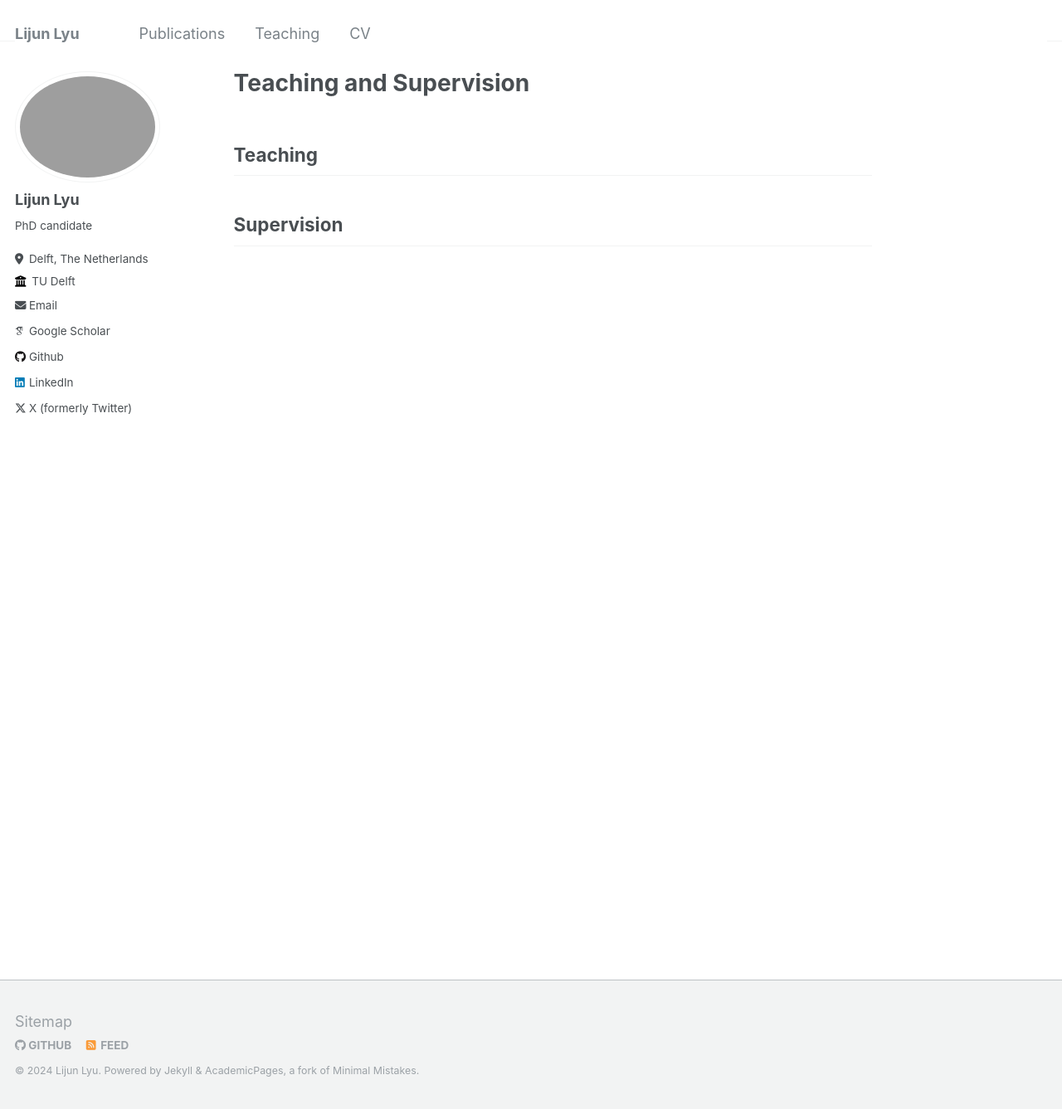
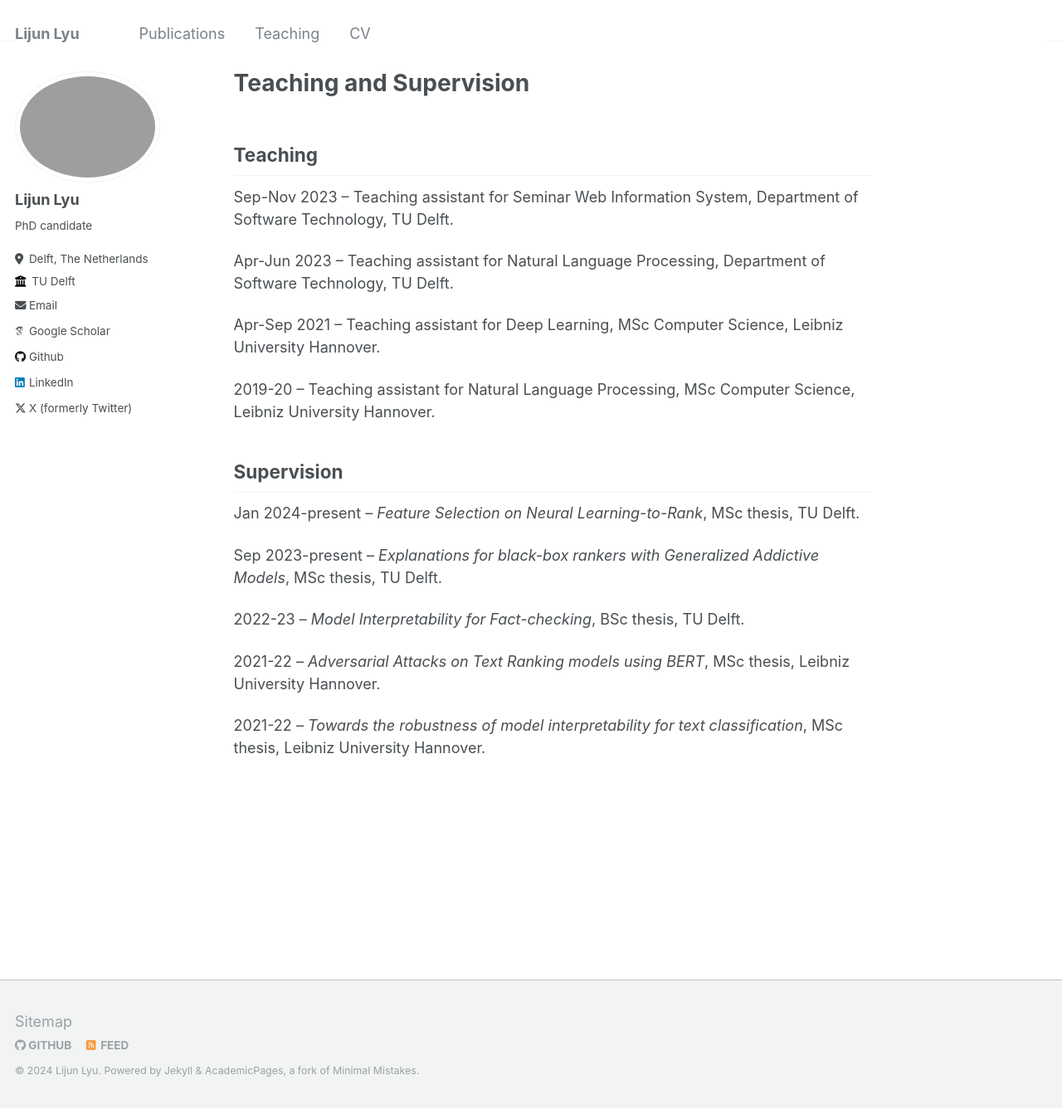
Before and after one commit to GarfieldLyu/GarfieldLyu.github.io, a Jekyll site: the page built from _pages/teaching.md, in a window 1280 px wide and 1337 px high. Shown: the whole window at 83% size. Built offline with Jekyll 4.4.1, drawn with Linux system fonts in a browser that asks for light colours; some web fonts are replaced.

Commit message:
add teaching.

```diff
--- a/_pages/teaching.md
+++ b/_pages/teaching.md
@@ -4,4 +4,21 @@ title: "Teaching and Supervision"
 ---
 ## Teaching
 
+Sep-Nov 2023 -- Teaching assistant for Seminar Web Information System, Department of Software Technology, TU Delft.
+
+Apr-Jun 2023 -- Teaching assistant for Natural Language Processing, Department of Software Technology, TU Delft.
+
+Apr-Sep 2021 -- Teaching assistant for Deep Learning,  MSc Computer Science, Leibniz University Hannover.
+
+2019-20 -- Teaching assistant for Natural Language Processing, MSc Computer Science, Leibniz University Hannover.
+
 ## Supervision
+Jan 2024-present -- *Feature Selection on Neural Learning-to-Rank*, MSc thesis, TU Delft.
+
+Sep 2023-present -- *Explanations for black-box rankers with Generalized Addictive Models*, MSc thesis, TU Delft.
+
+2022-23 -- *Model Interpretability for Fact-checking*, BSc thesis, TU Delft.
+
+2021-22 -- *Adversarial Attacks on Text Ranking models using BERT*, MSc thesis, Leibniz University Hannover.
+
+2021-22 -- *Towards the robustness of model interpretability for text classification*, MSc thesis, Leibniz University Hannover.
```
